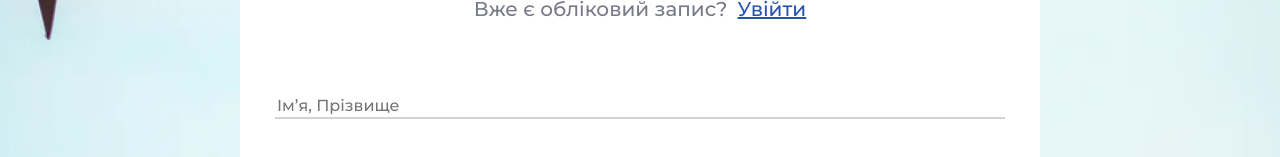
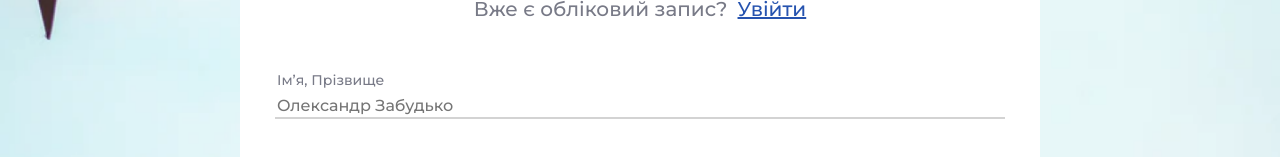
Before and after one commit to abitly-org/studsearch-frontend, a React (Create React App) app: page /sign-up in a window 1280 px wide. Shown: the part 172-329 px from the top of the page. Built offline with nearby package versions, Linux system fonts and the light colour scheme; no server answers.

Commit message:
fix input after merge

```diff
--- a/src/Pages/Registration/components/RegistrationForm/RegistrationForm.tsx
+++ b/src/Pages/Registration/components/RegistrationForm/RegistrationForm.tsx
@@ -94,7 +94,8 @@ export default function RegistrationForm() {
                     <Input
                         value={nameSurname}
                         error={error.nameSurname}
-                        placeholder="Ім’я, Прізвище"
+                        placeholder="Олександр Забудько"
+                        title="Ім’я, Прізвище"
                         onChange={(changedVal: string) => {
                             setNameSurname(changedVal);
                         }}
```
